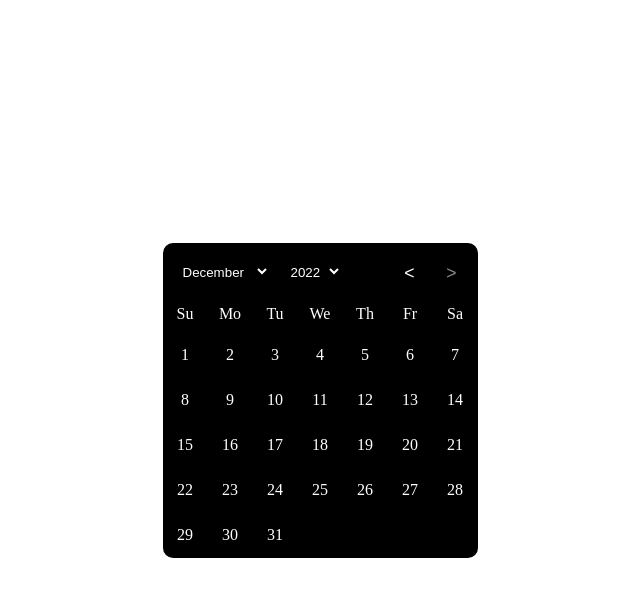
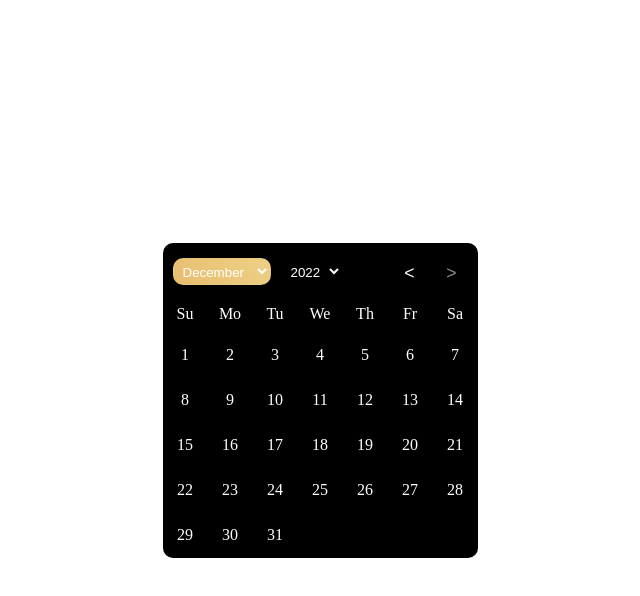
Before and after one commit to jeremy-deurvillier/minimalendar, a React (Create React App) app: page / in a window 1280 px wide. In both pictures the pointer is over the element 541 px from the left and 271 px from the top of the page. Shown: the top 596 px of the page, without its empty margins (320-960 px from the left). Built offline with nearby package versions, Linux system fonts and the light colour scheme.

Commit message:
Changement de la couleur d'arrière-plan des boutons et des select.

```diff
--- a/src/calendar/calendar.module.css
+++ b/src/calendar/calendar.module.css
@@ -49,6 +49,10 @@ select {
   padding: 5px;
 }
 
+select:hover{
+  background: linear-gradient(45deg, #E8BD70, #EDD185);
+}
+
 option {
   color: #fff;
 }
@@ -72,7 +76,7 @@ button {
   margin: 0 5px;
 }
 
-button:hover {
+button:hover:not(:disabled) {
   color: #000;
   background: linear-gradient(45deg, #e8bd70, #edd185);
 }
```
